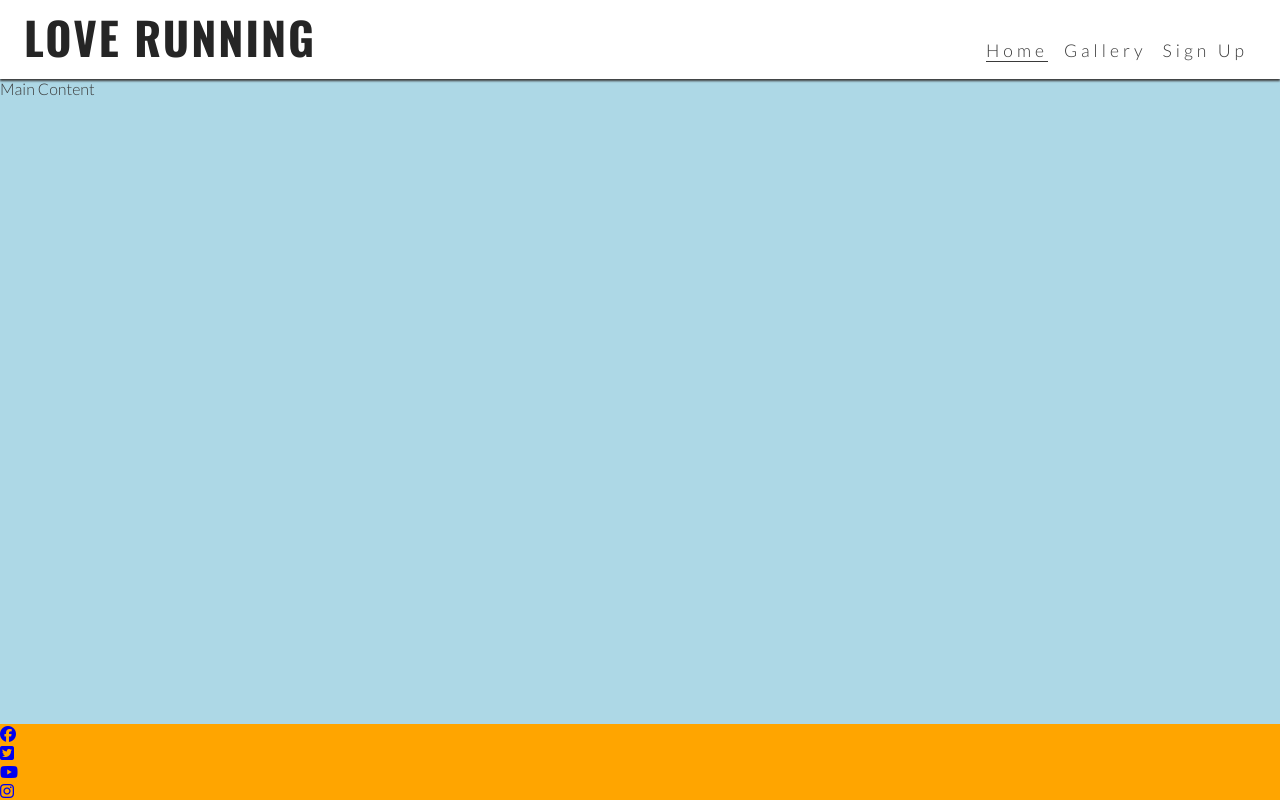
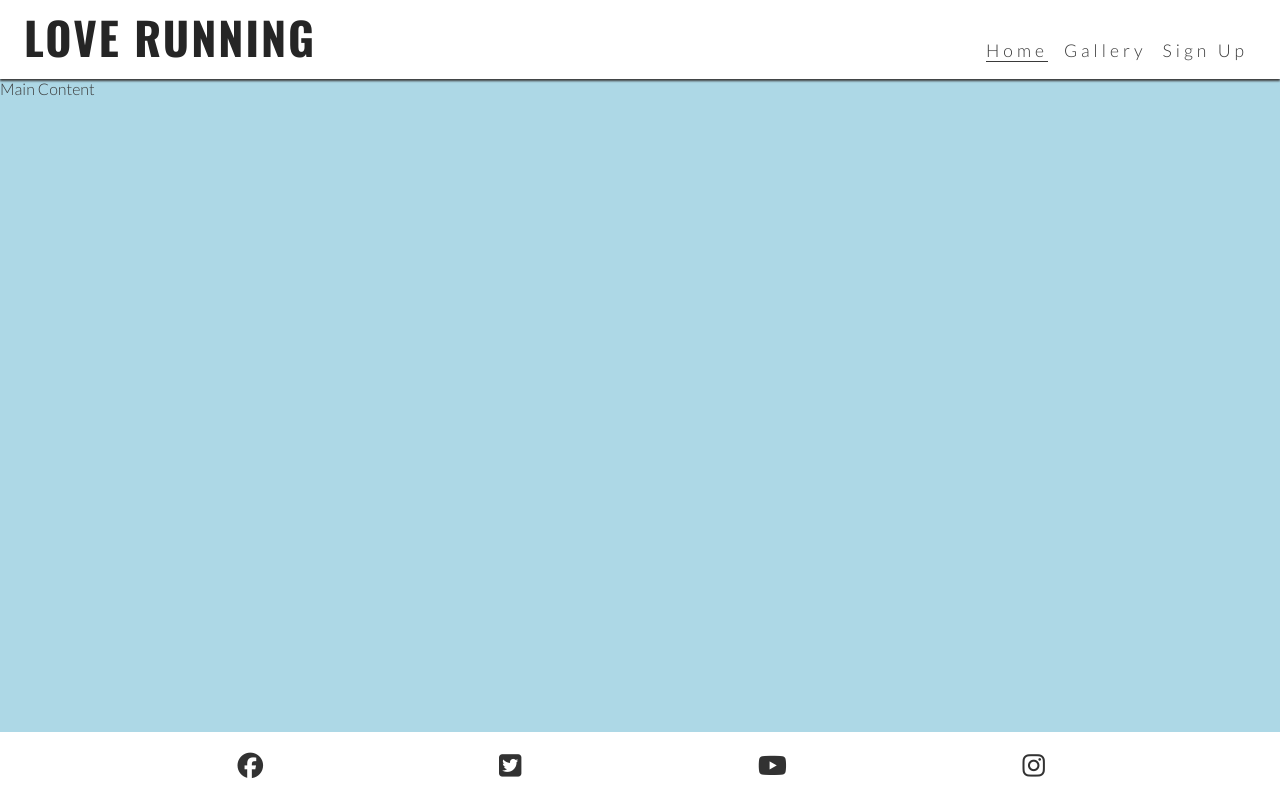
Before and after one commit to Rupthuz/LoveRunning, a plain HTML site: page index.html in a window 1280 px wide. Drawn offline with nearby package versions, Linux system fonts and the light colour scheme.

Commit message:
style font awesome icons

```diff
--- a/assets/css/style.css
+++ b/assets/css/style.css
@@ -91,8 +91,20 @@ main {
 }
 
 /* Footer */
-footer {
-    background-color: orange;
+#social-networks {
+    text-align: center;
+    padding: 20px 0;
+    display: flex;
+    justify-content: space-evenly;
+    list-style-type: none;
+
+}
+
+#social-networks i {
+    font-size: 160%;
+    padding: 5%;
+    color: #323232;
+
 }
 
 /* Media query: tablets and larger (768px and up) */
--- a/index.html
+++ b/index.html
@@ -55,7 +55,7 @@
     <main>Main Content</main>
     <!-- Footer -->
     <footer>
-      <ul>
+      <ul id="social-networks">
         <li>
           <a
             href="http://www.facebook.com"
```
